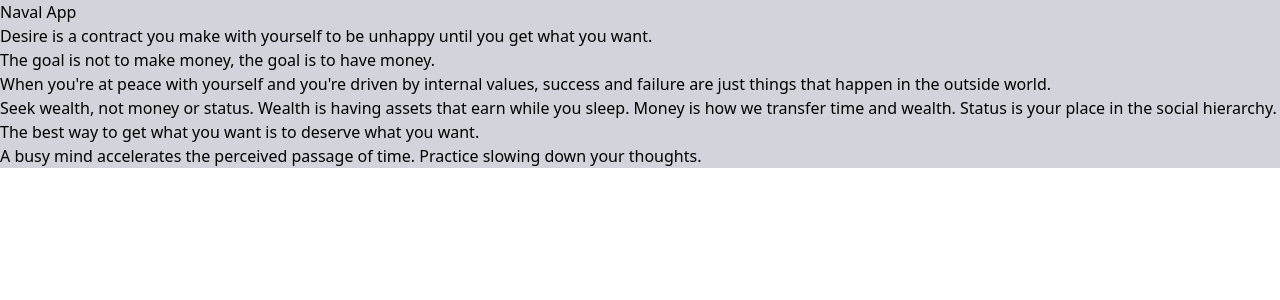
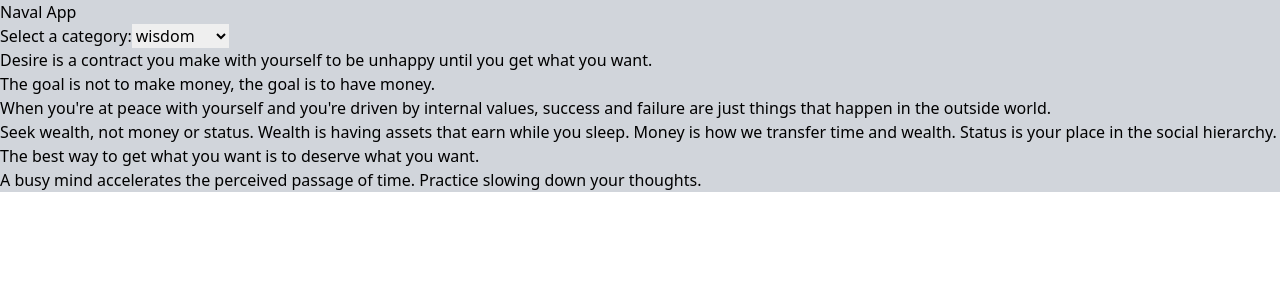
Before and after one commit to joehalls605/Mind-Strings, a React (Create React App) app: page / in a window 1280 px wide. Shown: the top 300 px of the page. Built offline with nearby package versions, Linux system fonts and the light colour scheme.

Commit message:
dropdown implemented

```diff
--- a/src/App.js
+++ b/src/App.js
@@ -1,14 +1,28 @@
-import React from 'react';
+import React, { useState } from 'react';
 import navalQuotes from './Quotes/navalQuotes';
 
 function App() {
-  const categoryToDisplay = "wisdom";
-  const filteredQuotes = navalQuotes.filter(item => item.category === categoryToDisplay);
+
+const [selectedCategory, setSelectedCategory] = useState("wisdom");
+
+const handleCategoryChange = (event) =>{
+  setSelectedCategory(event.target.value);
+}
+
+  const filteredQuotes = navalQuotes.filter(item => item.category === selectedCategory);
   const items = filteredQuotes.map((quote, index) => <p key={index}>{quote.quote}</p>);
 
   return (
     <div className="bg-gray-300">
       <h1>Naval App</h1>
+      <div>
+        <label htmlFor="category">Select a category:</label>
+        <select id="category" value={selectedCategory} onChange={handleCategoryChange}>
+          <option value="wisdom">wisdom</option>
+          <option value="happiness">happiness</option>
+          <option value="life">life</option>
+        </select>
+      </div>
       <div>{items}</div>
       {console.log(items)}
     </div>
```
